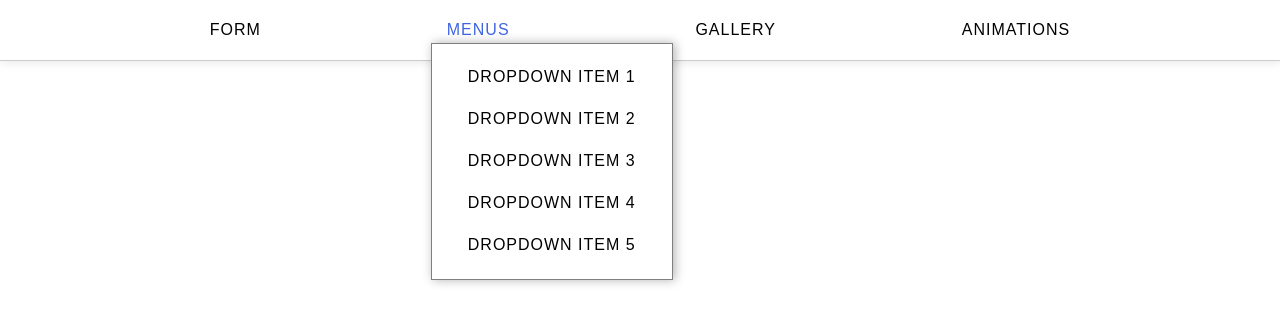
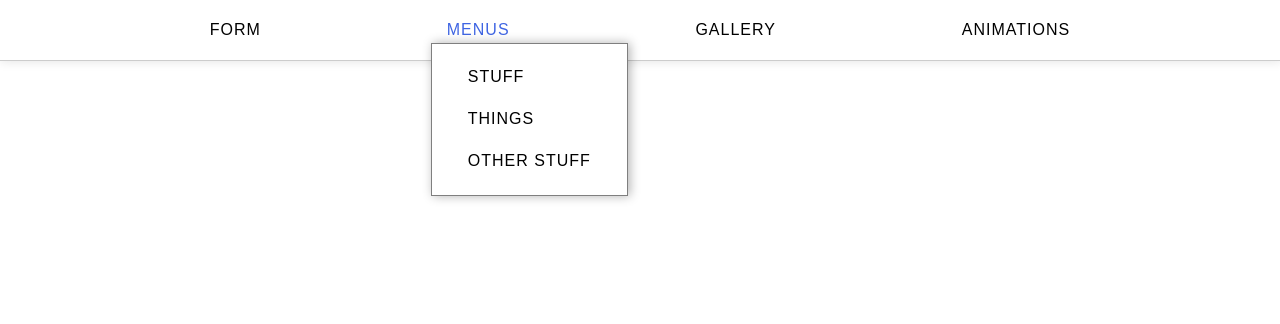
Before and after one commit to savus/testing-vite-react, a React (Vite) app: page / in a window 1280 px wide. Both pictures are taken after a click on the link "MENUS". Shown: the top 324 px of the page. Built offline with nearby package versions, Linux system fonts and the light colour scheme; data requests are answered from the project's data file.

Commit message:
Build dropdown menu component with dynamic DropdownItem children components based on array of names passed in as props

```diff
--- a/src/Components/DropdownItem.tsx
+++ b/src/Components/DropdownItem.tsx
@@ -1,13 +1,23 @@
+import { useContext } from "react";
+import { Shared } from "../utils/shared";
+import { DropdownContext } from "./DropdownMenu";
+
 export const DropdownItem = ({
   text,
+  activeStateName,
   onClick,
 }: {
   text: string;
+  activeStateName: string;
   onClick?: () => void;
 }) => {
+  const { activeDropdownLink } = useContext(DropdownContext);
   return (
     <li
-      className="dropdown-item"
+      className={`dropdown-item ${Shared.shouldElementBeActive(
+        activeDropdownLink,
+        activeStateName
+      )}`}
       onClick={() => {
         if (onClick) onClick();
       }}
--- a/src/Components/DropdownMenu.tsx
+++ b/src/Components/DropdownMenu.tsx
@@ -1,25 +1,49 @@
-import type { ReactNode } from "react";
+import { createContext, useState } from "react";
 import type { TActiveDropdown } from "../types";
 import { Shared } from "../utils/shared";
 import { useActiveContext } from "./Providers/ActiveStateProvider";
+import { DropdownItem } from "./DropdownItem";
+
+type TDropdownContext = {
+  activeDropdownLink: string;
+  setActiveDropdownLink: (link: string) => void;
+};
+
+export const DropdownContext = createContext({} as TDropdownContext);
 
 export const DropdownMenu = ({
-  children,
   dropdownName,
+  activeLinkNames,
 }: {
-  children?: ReactNode;
   dropdownName: TActiveDropdown;
+  activeLinkNames: string[];
 }) => {
-  const { activeNavDropdown, setActiveNavDropdown } = useActiveContext();
+  const { activeNavDropdown } = useActiveContext();
+  const [activeDropdownLink, setActiveDropdownLink] = useState("none");
 
   return (
+    <DropdownContext.Provider
+      value={{ activeDropdownLink, setActiveDropdownLink }}
+    >
       <div
         className={`dropdown-menu ${Shared.shouldElementBeActive(
           activeNavDropdown,
           dropdownName
         )}`}
       >
-      <ul className="ul-defaults-none">{children}</ul>
+        <ul className="ul-defaults-none">
+          {activeLinkNames.map((name) => (
+            <DropdownItem
+              key={name}
+              text={name}
+              activeStateName={name}
+              onClick={() => {
+                setActiveDropdownLink(name);
+              }}
+            />
+          ))}
+        </ul>
       </div>
+    </DropdownContext.Provider>
   );
 };
--- a/src/Components/Header.tsx
+++ b/src/Components/Header.tsx
@@ -2,7 +2,6 @@ import { DropdownMenu } from "./DropdownMenu";
 import { NavItem } from "./NavItem";
 import "../css/navbar.css";
 import { useActiveContext } from "./Providers/ActiveStateProvider";
-import { DropdownItem } from "./DropdownItem";
 
 export const Header = () => {
   const { activeNavDropdown, setActiveNavDropdown, topDropdownRef } =
@@ -17,28 +16,13 @@ export const Header = () => {
             activeLinkName="menus"
             dropdownRef={topDropdownRef}
             onClick={() => {
-              const toggleState =
-                activeNavDropdown === "menus" ? "none" : "menus";
-              setActiveNavDropdown(toggleState);
+              setActiveNavDropdown("menus");
             }}
           >
-            <DropdownMenu dropdownName="menus">
-              <DropdownItem
-                text="Dropdown Item 1"
-                onClick={() => {
-                  console.log("clicked first");
-                }}
-              />
-              <DropdownItem
-                text="Dropdown Item 2"
-                onClick={() => {
-                  console.log("clicked second");
-                }}
-              />
-              <DropdownItem text="Dropdown Item 3" />
-              <DropdownItem text="Dropdown Item 4" />
-              <DropdownItem text="Dropdown Item 5" />
-            </DropdownMenu>
+            <DropdownMenu
+              dropdownName="menus"
+              activeLinkNames={["stuff", "things", "other stuff"]}
+            />
           </NavItem>
           <NavItem text="Gallery" activeLinkName="gallery" />
           <NavItem text="Animations" activeLinkName="animations" />
--- a/src/Components/NavItem.tsx
+++ b/src/Components/NavItem.tsx
@@ -18,18 +18,13 @@ export const NavItem = ({
 }) => {
   const { activeNavLink, setActiveNavLink } = useActiveContext();
 
-  const toggleActive = () =>
-    activeNavLink === activeLinkName
-      ? setActiveNavLink("none")
-      : setActiveNavLink(activeLinkName);
-
   return (
     <li className="nav-item" ref={dropdownRef}>
       <a
         className={Shared.shouldElementBeActive(activeNavLink, activeLinkName)}
         href="#"
         onClick={() => {
-          toggleActive();
+          setActiveNavLink(activeLinkName);
           if (onClick) onClick();
         }}
       >
--- a/src/Components/Providers/ActiveStateProvider.tsx
+++ b/src/Components/Providers/ActiveStateProvider.tsx
@@ -30,8 +30,9 @@ export const ActiveStateProvider = ({ children }: { children: ReactNode }) => {
       const element = e.target as HTMLElement;
 
       if (topDropdownRef.current) {
-        if (!topDropdownRef.current.contains(element))
+        if (!topDropdownRef.current.contains(element)) {
           setActiveNavDropdown("none");
+        }
       }
     };
 
--- a/src/css/navbar.css
+++ b/src/css/navbar.css
@@ -54,4 +54,11 @@
 
 .nav-item .dropdown-menu li {
   padding: var(--size-12);
+  cursor: pointer;
+  transition: color var(--transition-speed) ease;
 }
+
+.nav-item .dropdown-menu li.active,
+.nav-item .dropdown-menu li:hover {
+  color: var(--color-link);
+}
```
Lines whose indentation alone changed are shown as unchanged.
